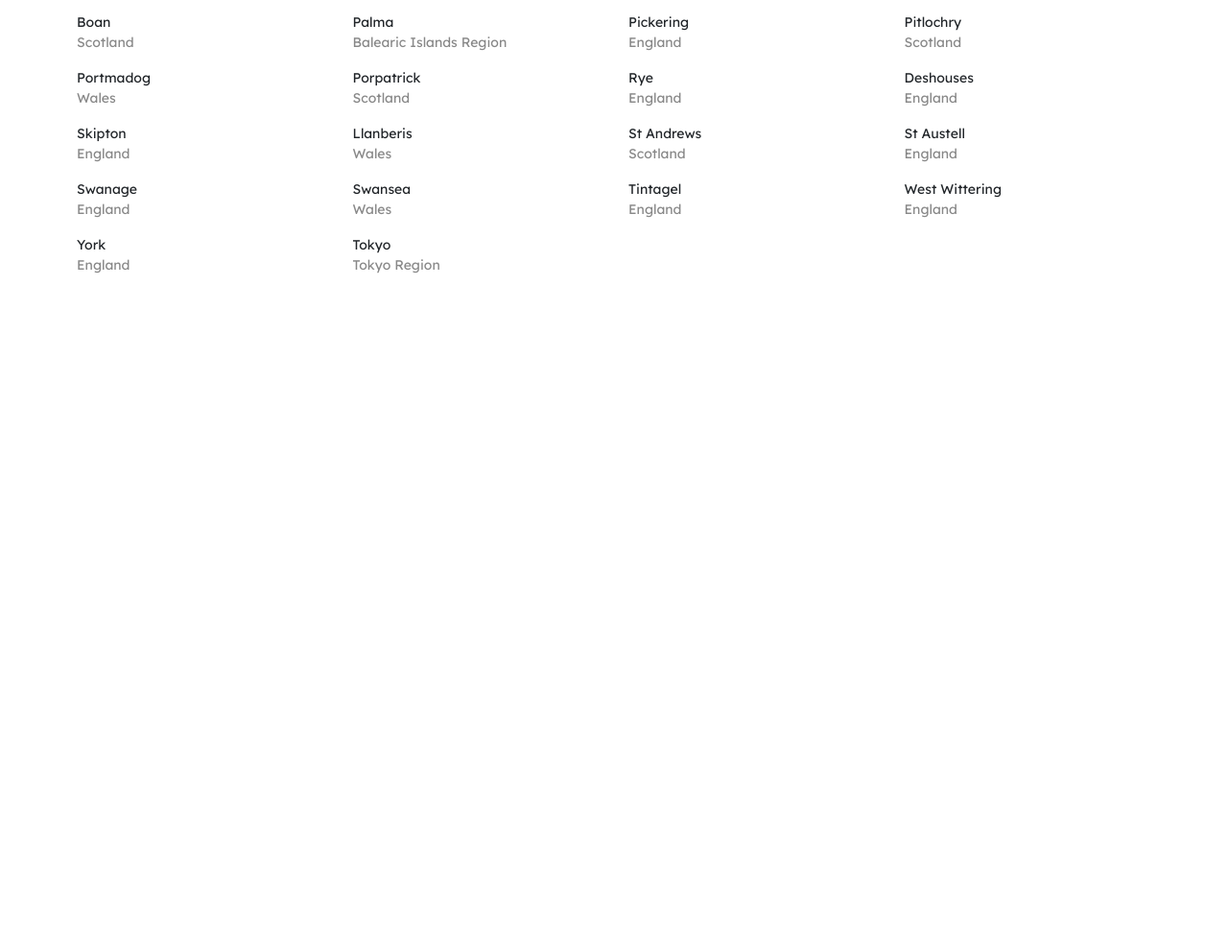
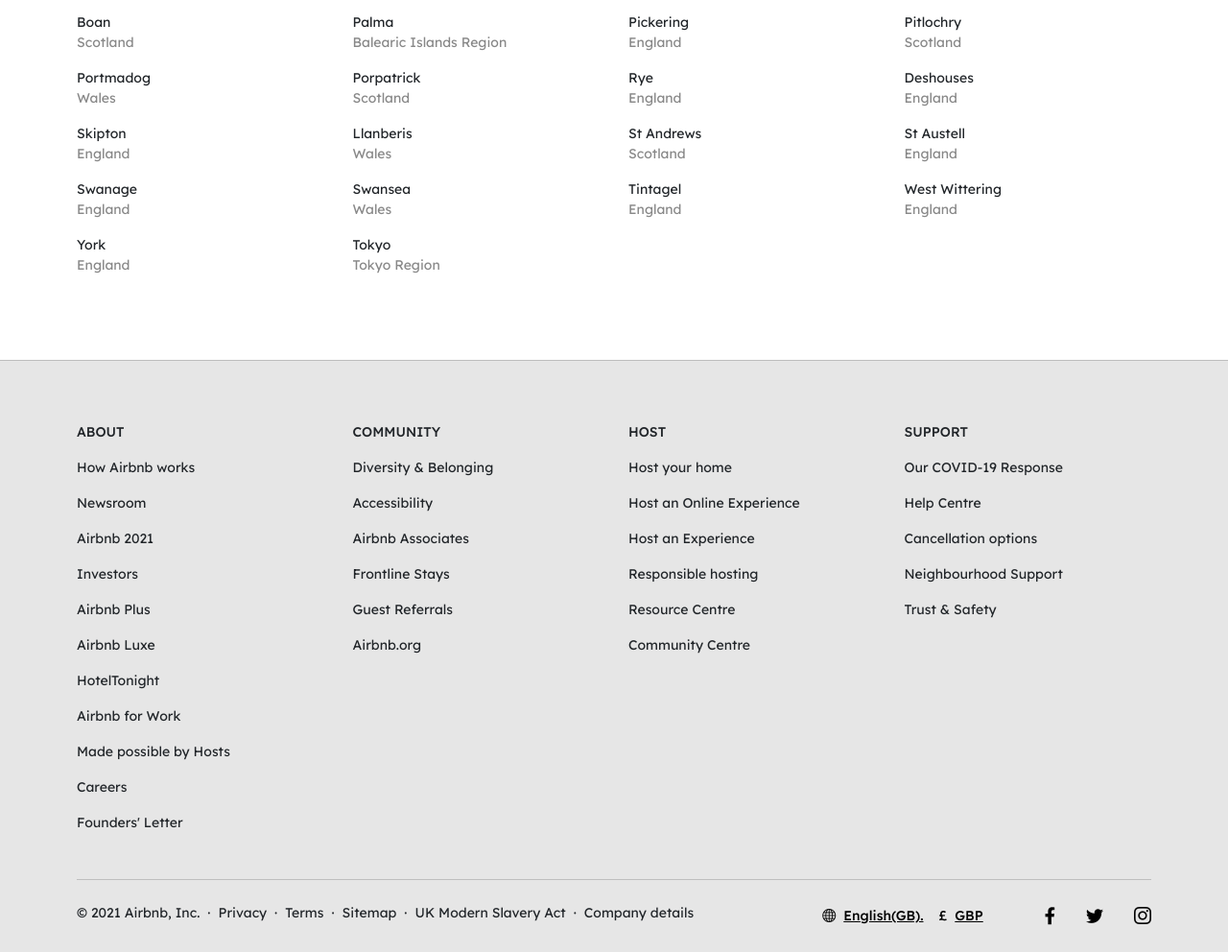
Before and after one commit to yanxun95/Airbnb, a plain HTML site: page index.html in a window 1280 px wide. Shown: the part 3671-4663 px from the top of the page at 96% size. Before the commit the page ends 3966 px from the top, so only its background shows below. Drawn offline with nearby package versions, Linux system fonts and the light colour scheme.

Commit message:
homepage with mobile view complete

```diff
--- a/index.html
+++ b/index.html
@@ -642,6 +642,96 @@
       </div>
     </div>
 
+    <footer class="footer-container">
+      <div class="new-section-footer-container">
+        <div class="row">
+          <div class="col-12 col-sm-12 col-md-6 col-lg-4 col-xl-3 f-info">
+            <span>ABOUT</span>
+            <span>How Airbnb works</span>
+            <span>Newsroom</span>
+            <span>Airbnb 2021</span>
+            <span>Investors</span>
+            <span>Airbnb Plus</span>
+            <span>Airbnb Luxe</span>
+            <span>HotelTonight</span>
+            <span>Airbnb for Work</span>
+            <span>Made possible by Hosts</span>
+            <span>Careers</span>
+            <span>Founders' Letter</span>
+          </div>
+          <div class="footer-about-border-mobile"></div>
+          <div class="col-12 col-sm-12 col-md-6 col-lg-4 col-xl-3 f-info">
+            <span>COMMUNITY</span>
+            <span>Diversity & Belonging</span>
+            <span>Accessibility</span>
+            <span>Airbnb Associates</span>
+            <span>Frontline Stays</span>
+            <span>Guest Referrals</span>
+            <span>Airbnb.org</span>
+          </div>
+          <div class="footer-about-border-mobile"></div>
+          <div class="col-12 col-sm-12 col-md-6 col-lg-4 col-xl-3 f-info">
+            <span>HOST</span>
+            <span>Host your home</span>
+            <span>Host an Online Experience</span>
+            <span>Host an Experience</span>
+            <span>Responsible hosting</span>
+            <span>Resource Centre</span>
+            <span>Community Centre</span>
+          </div>
+          <div class="footer-about-border-mobile"></div>
+          <div class="col-12 col-sm-12 col-md-6 col-lg-4 col-xl-3 f-info">
+            <span>SUPPORT</span>
+            <span>Our COVID-19 Response</span>
+            <span>Help Centre</span>
+            <span>Cancellation options</span>
+            <span>Neighbourhood Support</span>
+            <span>Trust & Safety</span>
+          </div>
+        </div>
+
+        <div class="footer-about-border"></div>
+
+        <div class="footer-airbnb-inc">
+          <div class="footer-terms">
+            <div>
+              <span>© 2021 Airbnb, Inc.</span>
+            </div>
+            <span>·</span>
+            <span>Privacy</span>
+            <span>·</span>
+            <span>Terms</span>
+            <span>·</span>
+            <span>Sitemap</span>
+            <span>·</span>
+            <span>UK Modern Slavery Act</span>
+            <span>·</span>
+            <span>Company details</span>
+          </div>
+
+          <div class="footer-right">
+            <div class="footer-language-currency">
+              <div>
+                <i class="bi bi-globe"></i>
+                <span>English(GB).</span>
+              </div>
+
+              <div>
+                &pound;
+                <span>GBP</span>
+              </div>
+            </div>
+
+            <div class="footer-logo">
+              <i class="fab fa-facebook-f"></i>
+              <i class="bi bi-twitter"></i>
+              <i class="bi bi-instagram"></i>
+            </div>
+          </div>
+        </div>
+      </div>
+    </footer>
+
     <script
       src="https://code.jquery.com/jquery-3.5.1.slim.min.js"
       integrity="sha384-DfXdz2htPH0lsSSs5nCTpuj/zy4C+OGpamoFVy38MVBnE+IbbVYUew+OrCXaRkfj"
--- a/style.css
+++ b/style.css
@@ -574,6 +574,90 @@
   margin-top: 1rem;
 }
 
+.footer-container {
+  width: 100vw;
+  height: auto;
+  display: flex;
+  flex-direction: column;
+  background-color: rgb(230, 230, 230);
+  margin-top: 5rem;
+  border-top: 1px solid rgb(190, 190, 190);
+}
+
+.new-section-footer-container {
+  padding: 64px 80px 0px;
+  width: 100%;
+}
+
+.footer-about-border {
+  padding-bottom: 2rem;
+  border-bottom: 1px solid rgb(190, 190, 190);
+}
+
+.f-info {
+  display: flex;
+  flex-direction: column;
+  font-size: 14px;
+}
+
+.f-info span:first-child {
+  font-weight: 500;
+}
+
+.f-info > span {
+  padding-bottom: 1rem;
+}
+
+.footer-airbnb-inc {
+  width: 100%;
+  padding-top: 1.5rem;
+  padding-bottom: 1.5rem;
+  font-size: 14px;
+  display: flex;
+  justify-content: space-between;
+}
+
+.footer-terms {
+  display: flex;
+  flex-wrap: wrap;
+}
+
+.footer-terms div,
+.footer-terms > span {
+  padding-right: 0.5rem;
+}
+
+.footer-right {
+  display: flex;
+  align-items: center;
+  color: black;
+}
+
+.footer-right > div {
+  display: flex;
+  align-items: center;
+  font-size: 14px;
+  font-weight: 500;
+}
+
+.footer-language-currency {
+  padding-right: 1rem;
+}
+
+.footer-language-currency > div {
+  padding-right: 1rem;
+}
+
+.footer-language-currency > div span {
+  padding-left: 0.25rem;
+  text-decoration: underline;
+}
+
+.footer-logo > i {
+  padding-left: 2rem;
+  font-size: 18px;
+}
+
 @media only screen and (max-width: 768px) {
   .covid-news {
     font-size: 12px;
@@ -657,4 +741,41 @@
   .place-row-container.live .row .col-6:nth-child(n + 4) {
     display: none;
   }
+
+  .new-section-footer-container .row {
+    flex-direction: column;
+  }
+
+  .footer-about-border-mobile {
+    margin-bottom: 2rem;
+    padding-top: 1rem;
+    border-bottom: 1px solid rgb(190, 190, 190);
+    margin-left: 15px;
+    margin-right: 15px;
+  }
+
+  .footer-airbnb-inc {
+    flex-direction: column;
+  }
+
+  .footer-right {
+    order: -1;
+  }
+
+  .footer-logo > i {
+    display: none;
+  }
+
+  .footer-language-currency > div {
+    display: flex;
+    flex-wrap: nowrap;
+  }
+
+  .footer-terms {
+    display: block;
+  }
+
+  .footer-terms span:nth-child(2) {
+    display: none;
+  }
 }
```
